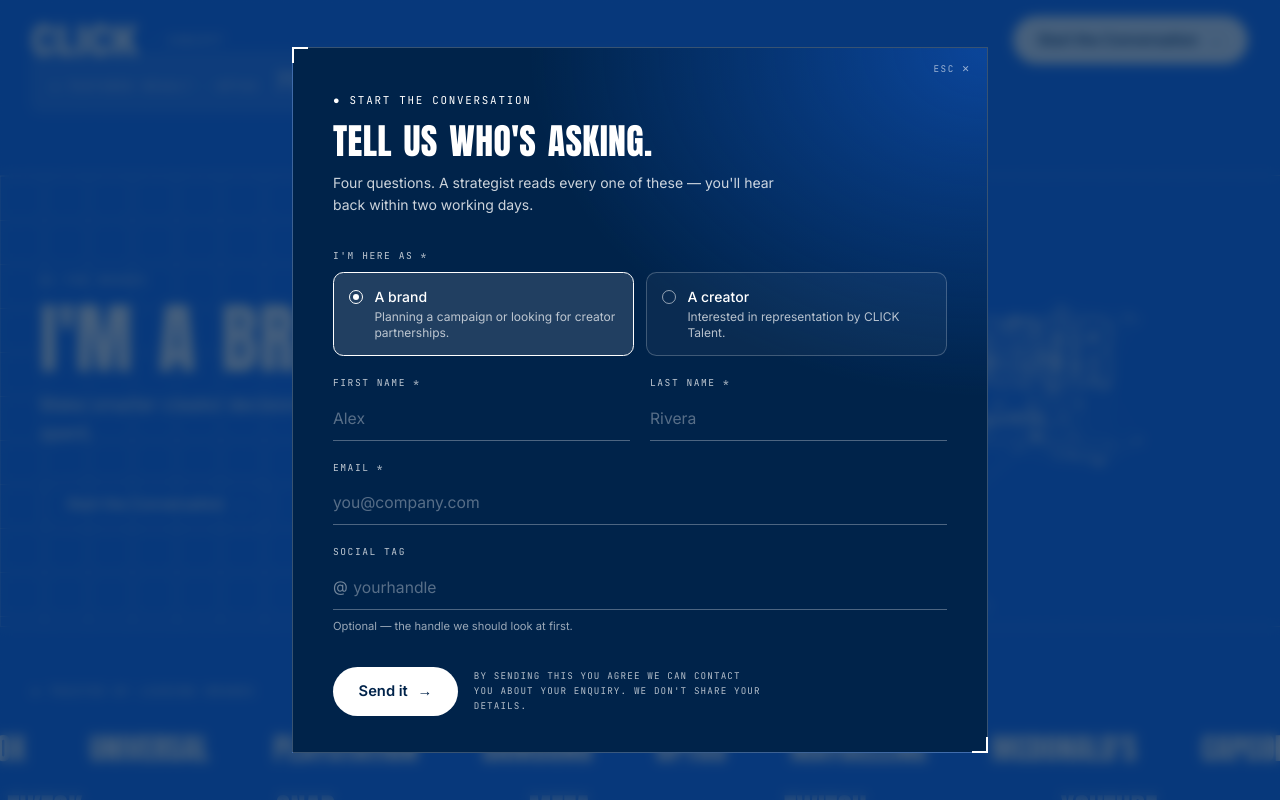
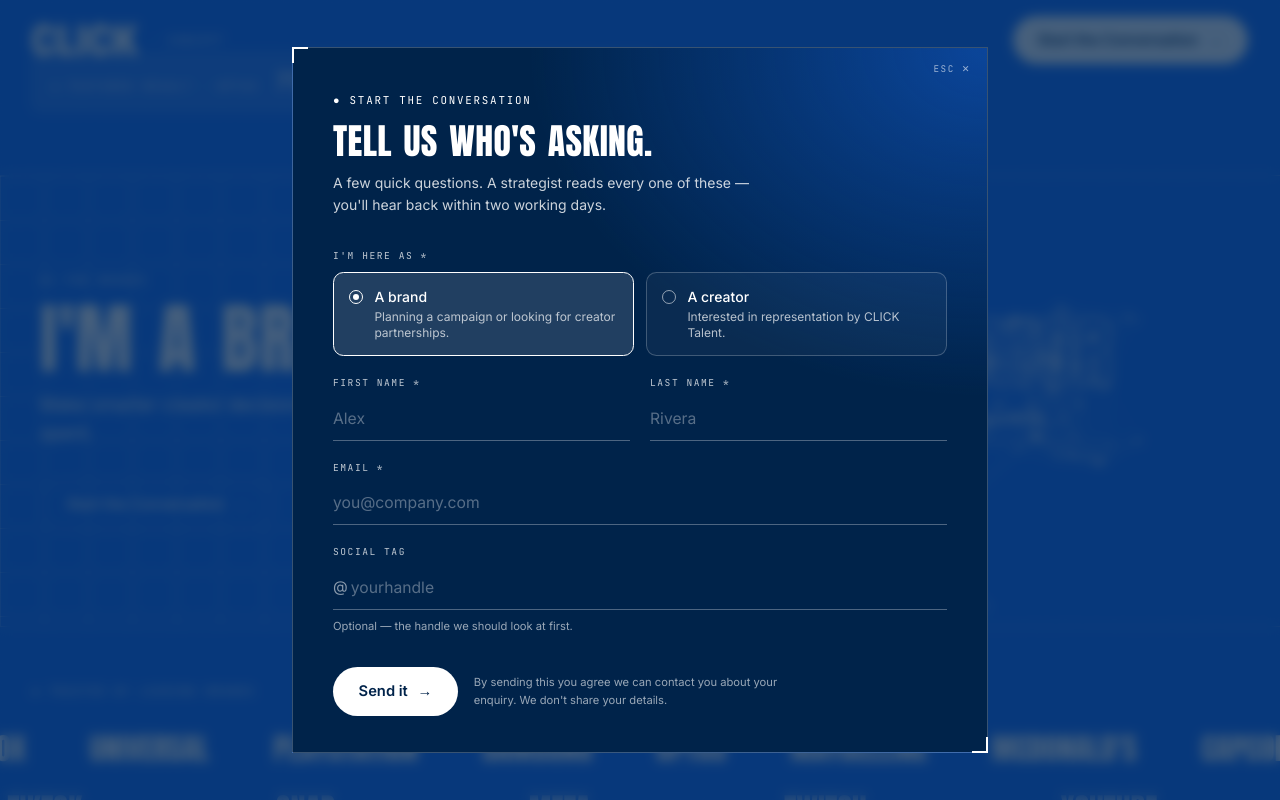
Before and after one commit to click-dev1/click-web, a Next.js app: page / in a window 1280 px wide. Both pictures are taken after a click on the button 320 px from the left and 1099 px from the top of the page. Shown: the part 699-1499 px from the top of the page. Built offline with nearby package versions, Linux system fonts and the light colour scheme.

Commit message:
quesitonnaire

```diff
--- a/app/globals.css
+++ b/app/globals.css
@@ -708,7 +708,7 @@ button:hover .btn-arrow {
 .contact-input-wrap {
   display: flex;
   align-items: center;
-  gap: 0.35rem;
+  gap: 0.2rem;
   border-bottom: 1px solid rgba(255, 255, 255, 0.3);
   padding-bottom: 0.15rem;
   transition: border-color 0.2s ease, box-shadow 0.2s ease;
@@ -721,7 +721,7 @@ button:hover .btn-arrow {
   border-color: var(--field-error);
 }
 .contact-prefix {
-  opacity: 0.45;
+  opacity: 0.55;
   font-size: 0.95rem;
 }
 .contact-input {
--- a/components/contact/ContactModal.tsx
+++ b/components/contact/ContactModal.tsx
@@ -223,7 +223,7 @@ export default function ContactModal({
                     : questionnaire.submitLabel}
                   <span className="btn-arrow">{submitting ? "…" : "→"}</span>
                 </button>
-                <p className="font-mono-data max-w-[18rem] text-[0.58rem] leading-relaxed opacity-70">
+                <p className="max-w-[19rem] text-[0.7rem] leading-relaxed opacity-60">
                   {questionnaire.consent}
                 </p>
               </div>
--- a/content/questionnaire.ts
+++ b/content/questionnaire.ts
@@ -28,6 +28,9 @@ export interface Field {
   /** prefix rendered inside the input (e.g. "@") and stripped before submit */
   prefix?: string;
   help?: string;
+  /** overrides the generic "<label> is required." — for labels that don't
+   *  read as a noun ("I'm here as is required.") */
+  requiredError?: string;
   /** choice fields only — value is what HubSpot stores */
   options?: { value: string; label: string; blurb: string }[];
   /** layout hint: pair two fields on one row at ≥sm */
@@ -43,6 +46,7 @@ export const fields: Field[] = [
     label: "I'm here as",
     type: "choice",
     required: true,
+    requiredError: "Pick one so we can point you at the right team.",
     maxLength: 20,
     options: [
       {
@@ -107,7 +111,7 @@ export const questionnaire = {
   eyebrow: "Start the conversation",
   title: "Tell us who's asking.",
   intro:
-    "Four questions. A strategist reads every one of these — you'll hear back within two working days.",
+    "A few quick questions. A strategist reads every one of these — you'll hear back within two working days.",
   submitLabel: "Send it",
   submittingLabel: "Sending",
   success: {
@@ -140,7 +144,10 @@ export function validate(answers: Answers): Record<string, string> {
     const value = (answers[field.name] ?? "").trim();
 
     if (!value) {
-      if (field.required) errors[field.name] = `${field.label} is required.`;
+      if (field.required) {
+        errors[field.name] =
+          field.requiredError ?? `${field.label} is required.`;
+      }
       continue;
     }
     if (value.length > field.maxLength) {
```
